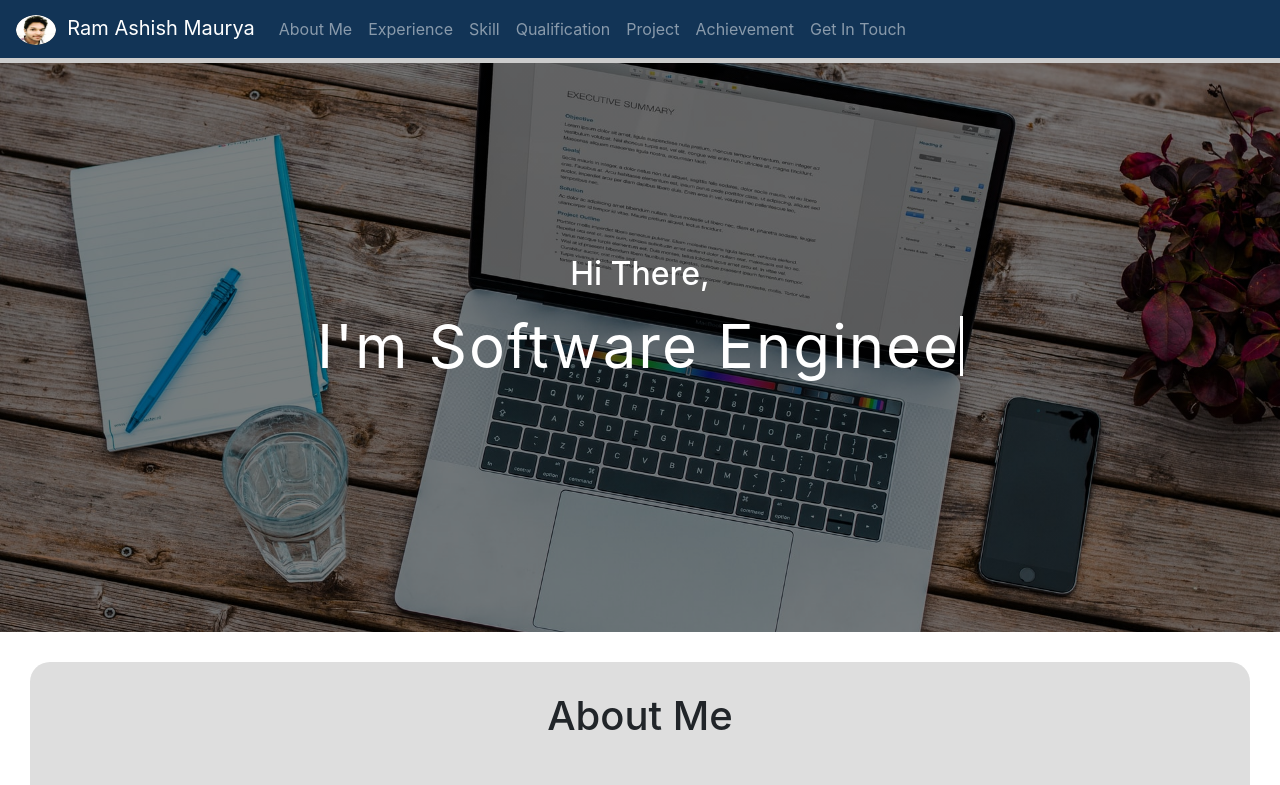
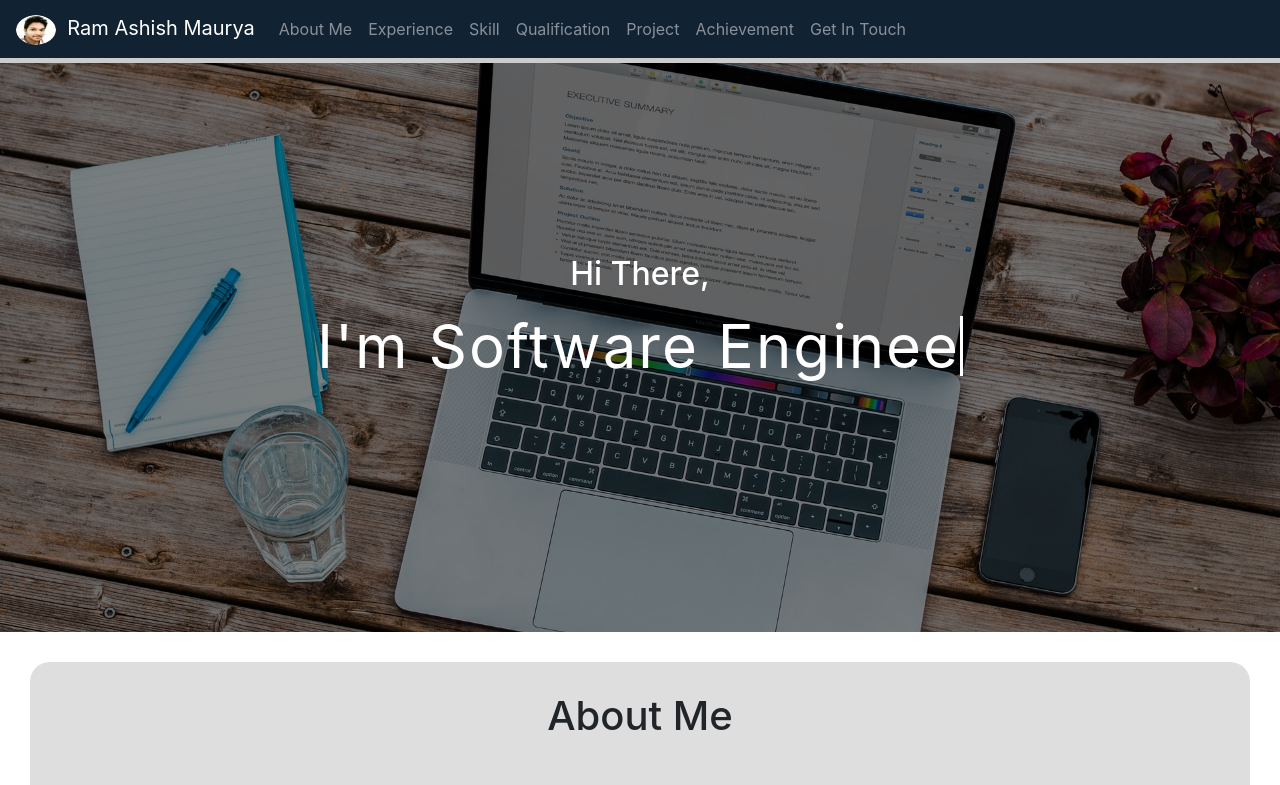
Before and after one commit to ashishmaurya-cs/myportfolio-, a plain HTML site: page index.html in a window 1280 px wide. Shown: the top 785 px of the page. Drawn offline with nearby package versions, Linux system fonts and the light colour scheme.

Commit message:
backgoud color updated

```diff
--- a/mystyle.css
+++ b/mystyle.css
@@ -6,7 +6,7 @@
 
 
 .bg-custom{
-	background-color: #123456;
+	background-color: #123;
 	color: #fff;
 }
 
```
